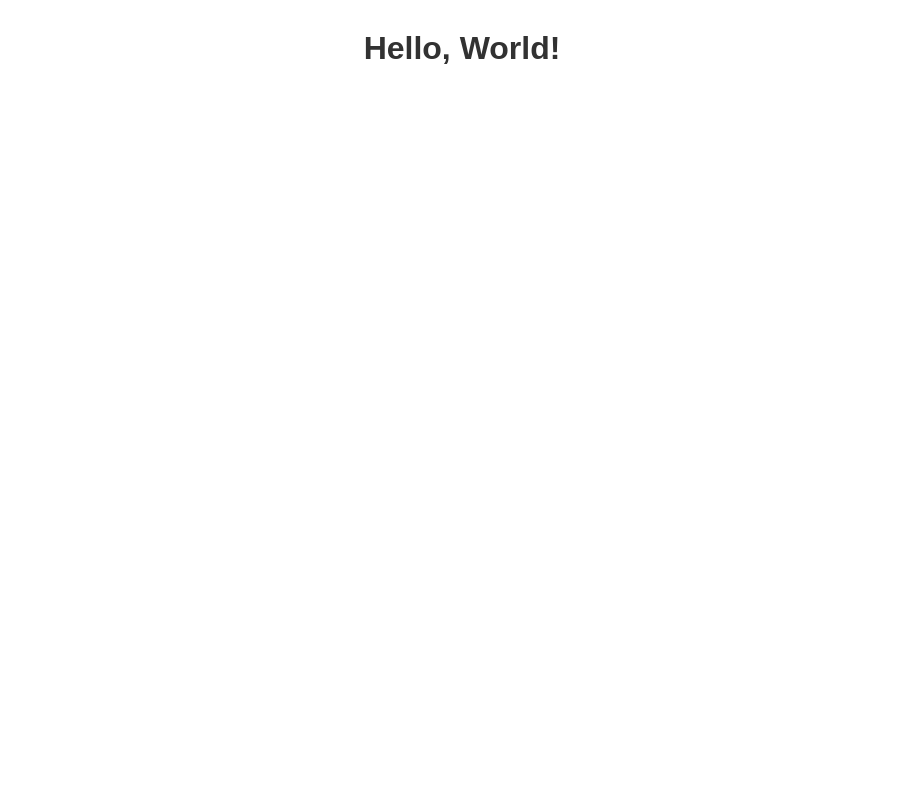
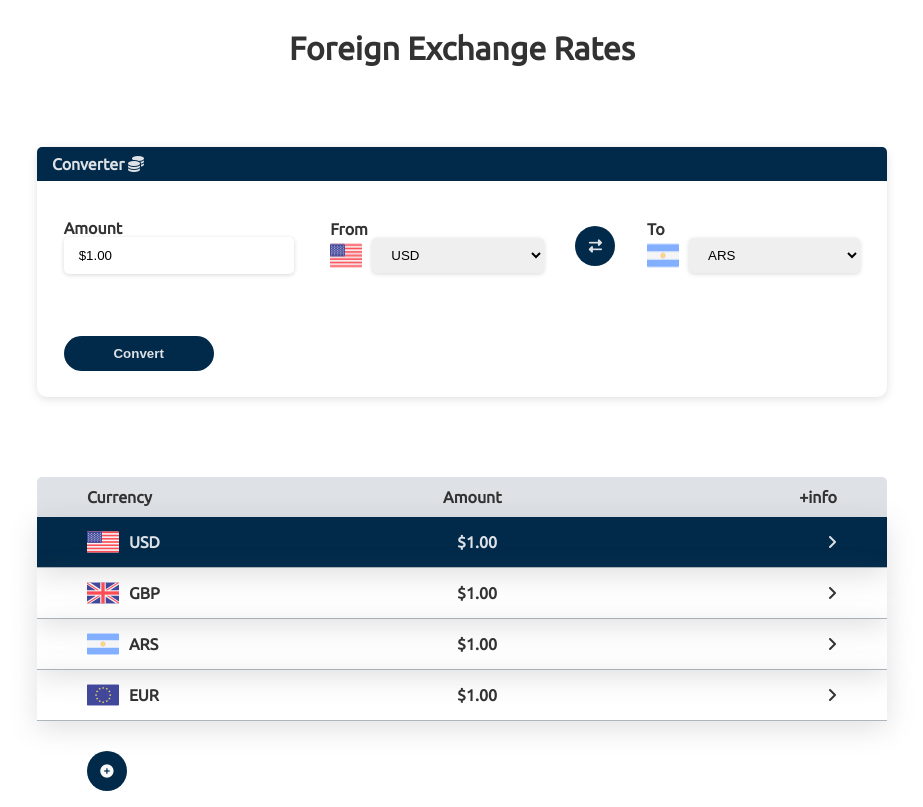
Before and after one commit to agustinlozano/exchangerates, a plain HTML site: page index.html in a window 1280 px wide. Shown: the whole page, without its empty margins (178-1101 px from the left). Drawn offline with Linux system fonts and the light colour scheme.

Commit message:
Agrega las nuevas secciones al html

```diff
--- a/index.html
+++ b/index.html
@@ -1,15 +1,127 @@
 <!DOCTYPE html>
 <html lang="en">
+
 <head>
     <meta charset="UTF-8">
     <meta http-equiv="X-UA-Compatible" content="IE=edge">
     <meta name="viewport" content="width=device-width, initial-scale=1.0">
     <title>Exchange Rates</title>
+    <link rel="preconnect" href="https://fonts.googleapis.com">
+    <link rel="preconnect" href="https://fonts.gstatic.com" crossorigin>
+    <link href="https://fonts.googleapis.com/css2?family=Ubuntu&display=swap" rel="stylesheet">
     <link rel="stylesheet" href="src/index.css">
+    <link rel="stylesheet" href="src/converter.css">
+    <link rel="stylesheet" href="src/rates.css">
 </head>
+
 <body>
-    <h1>Hello, World!</h1>
+    <h1>Foreign Exchange Rates</h1>
+
+    <section>
+        <h2 id="hide">Currency Converter</h2>
+        <div class="converter">
+            <div class="grid-top-item">
+                <strong>Converter <i class="fas fa-coins"></i></strong>
+            </div>
+            <div class="grid-item">
+                <label for="amount">Amount</label>
+                <div>
+                    <input type="text" value="$1.00" class="grid-value">
+                </div>
+            </div>
+            <div class="grid-item">
+                <label for="from">From</label>
+                <div class="currency-input">
+                    <img src="src/img/estados-unidos.png" alt="US flag icon">
+                    <select class="ui dropdown grid-value">                            <!--Ejemplos-->
+                            <!--Ejemplos-->
+                        <option value="USD">USD</option>
+                        <option value="EUR">EUR</option>
+                        <option value="GBP">GBP</option>
+                        <option value="ARS">ARS</option>
+                    </select>
+                </div>
+            </div>
+            <div class="grid-item">
+                <button class="swap-btn round"><i class="fas fa-exchange-alt"></i></button>
+            </div>
+            <div class="grid-item">
+                <label for="to">To</label>
+                <div>
+                    <div class="currency-input">
+                        <img src="src/img/argentina.png" alt="US flag icon">
+                        <select class="ui dropdown grid-value">
+                            <!--Ejemplos-->
+                            <option value="USD">ARS</option>
+                            <option value="EUR">EUR</option>
+                            <option value="GBP">GBP</option>
+                            <option value="ARS">USD</option>
+                        </select>
+                    </div>
+                </div>
+            </div>
+            <div class="grid-item">
+                <button class="convert-btn">Convert</button>
+            </div>
+        </div>
+    </section>
+
+    <section>
+        <div id="live-rates">
+            <div class="grid-info">
+                <strong>Currency</strong>
+                <strong>Amount</strong>
+                <strong>+info</strong>
+            </div>
+            <div class="rates">
+                <div class="rate base">
+                    <!--Ejemplos-->
+                    <div class="currency">
+                        <img src="src/img/estados-unidos.png" alt="US flag icon">
+                        <strong>USD</strong>
+                    </div>
+                    <div class="amount">
+                        <strong>$1.00</strong>
+                    </div>
+                    <i class="fas fa-angle-right"></i>
+                </div>
+                <div class="rate">
+                    <div class="currency">
+                        <img src="src/img/reino-unido.png" alt="US flag icon">
+                        <strong>GBP</strong>
+                    </div>
+                    <div class="amount">
+                        <strong>$1.00</strong>
+                    </div>
+                    <i class="fas fa-angle-right"></i>
+                </div>
+                <div class="rate">
+                    <div class="currency">
+                        <img src="src/img/argentina.png" alt="US flag icon">
+                        <strong>ARS</strong>
+                    </div>
+                    <div class="amount">
+                        <strong>$1.00</strong>
+                    </div>
+                    <i class="fas fa-angle-right"></i>
+                </div>
+                <div class="rate">
+                    <div class="currency">
+                        <img src="src/img/union-europea.png" alt="US flag icon">
+                        <strong>EUR</strong>
+                    </div>
+                    <div class="amount">
+                        <strong>$1.00</strong>
+                    </div>
+                    <i class="fas fa-angle-right"></i>
+                </div>
+            </div>
+            <button class="add-rate round"><i class="fas fa-plus-circle"></i></button>
+        </div>
+    </section>
 
     <script type="module" src="src/index.js"></script>
+    <script src="https://kit.fontawesome.com/b452f5c8e0.js" crossorigin="anonymous"></script>
 </body>
+
 </html>
```
